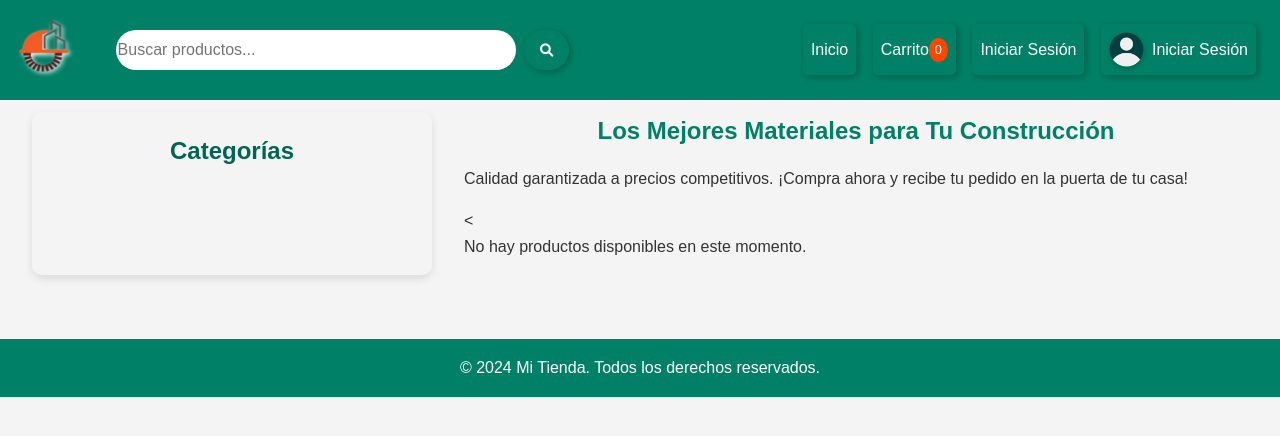
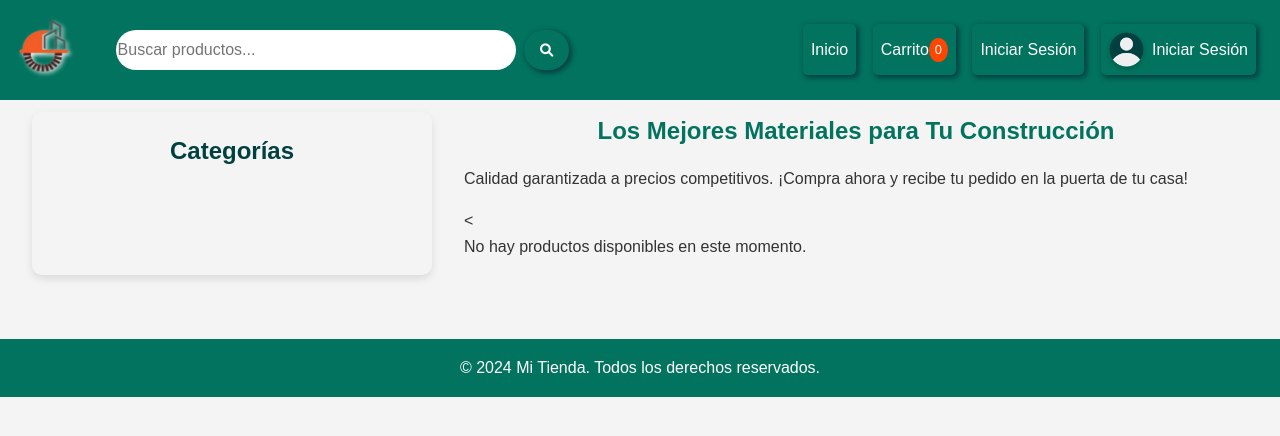
Before and after one commit to 0RLAND0-AV/DevsUp, a Django app: page / in a window 1280 px wide. Shown: the top 436 px of the page. Run offline with Django 5.2, Linux system fonts and the light colour scheme; data that the repository does not hold is empty; some libraries are stand-ins or nearby versions.

Commit message:
Actualizando los colores de nuestra paleta de colores

```diff
--- a/sitioWeb/static/styles.css
+++ b/sitioWeb/static/styles.css
@@ -1,6 +1,7 @@
 :root {
-    --primary-color: #008066;
-    --secondary-color: #006653;
+    --primary-color: #02735E;
+    --secondary-color: #014040;
+    --tertiary-color:#F27405;
     --text-color: #333;
     --background-color: #f4f4f4;
     --white: #ffffff;
```
